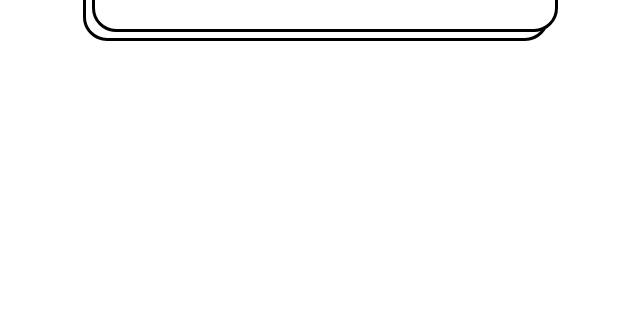
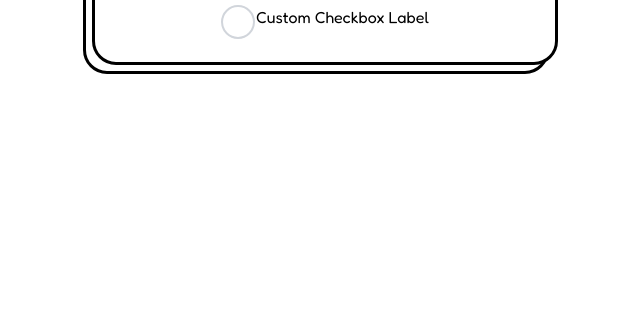
Before and after one commit to BuhleMtshali/software-engineering, a website: page month-01-javascript/day-05-DOM-manipulation/index.html in a window 1280 px wide. Shown: the part 480-800 px from the top of the page, without its empty margins (315-955 px from the left). Drawn offline with Linux system fonts and the light colour scheme.

Commit message:
add custom checkbox component and update form layout

```diff
--- a/month-01-javascript/day-05-DOM-manipulation/app.css
+++ b/month-01-javascript/day-05-DOM-manipulation/app.css
@@ -35,7 +35,7 @@ body{
     position: relative;
     background: white;
     padding: 2rem 2.5rem;
-
+    gap: 20px;
     border: 3px solid black;
     border-radius: 24px;
     position: relative;
@@ -114,3 +114,64 @@ form input:focus{
     outline: none;
     border: 3px solid var(--green);
 }
+/* CHECKBOX */
+
+
+.custom-checkbox input[type="checkbox"] {
+  /* Visually hide the original checkbox */
+  position: absolute;
+  opacity: 0;
+  cursor: pointer;
+  height: 0;
+  width: 0;
+}
+
+.custom-checkbox label {
+  position: relative;
+  padding-left: 35px; /* Make space for the custom box */
+  cursor: pointer;
+  display: inline-block;
+  line-height: 25px; /* Align text vertically with the box */
+}
+
+.custom-checkbox label::before {
+  content: '';
+  position: absolute;
+  left: 0;
+  top: 0;
+  width: 30px;
+  height: 30px;
+  border: 2px solid var(--border-grey);
+  background-color: #fff;
+  border-radius: 50%; /* Optional: adds rounded corners */
+  display: flex;
+  flex-direction: column;
+  align-items: center;
+}
+
+/* Change background when checked */
+.custom-checkbox input[type="checkbox"]:checked + label::before {
+  background-color: var(--black); /* Example blue color */
+
+}
+
+/* Create the checkmark */
+.custom-checkbox label::after {
+  content: '';
+  position: absolute;
+  left: 9px; /* Adjust position for proper alignment */
+  top: 5px;
+  width: 5px;
+  height: 10px;
+  border: solid white;
+  border-width: 0 3px 3px 0;
+  transform: rotate(45deg);
+  display: none; /* Hide by default */
+
+}
+
+/* Show the checkmark when checked */
+.custom-checkbox input[type="checkbox"]:checked + label::after {
+  display: block;
+
+}
--- a/month-01-javascript/day-05-DOM-manipulation/index.html
+++ b/month-01-javascript/day-05-DOM-manipulation/index.html
@@ -21,6 +21,12 @@
         <input type="search" name="search-input" id="search-input" placeholder="What needs doing?✨">
         <button id="submit-btn" class="submit-btn"><i class="fa-solid fa-plus"></i> Add </button>
        </form>
+       <div class="custom-checkbox">
+            <input type="checkbox" id="myCheckbox" name="myCheckbox">
+            <label for="myCheckbox">
+                Custom Checkbox Label
+            </label>
+        </div>
     </div>
 </body>
 </html>
```
